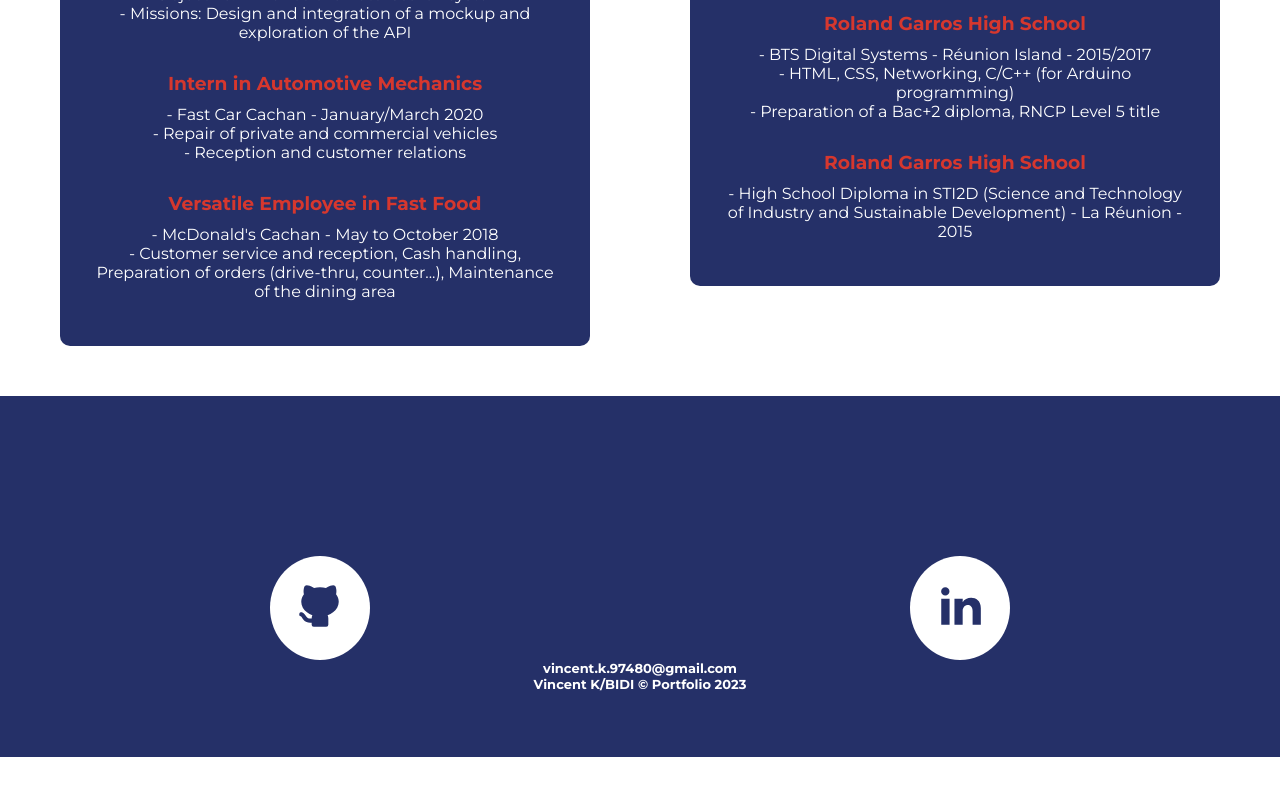
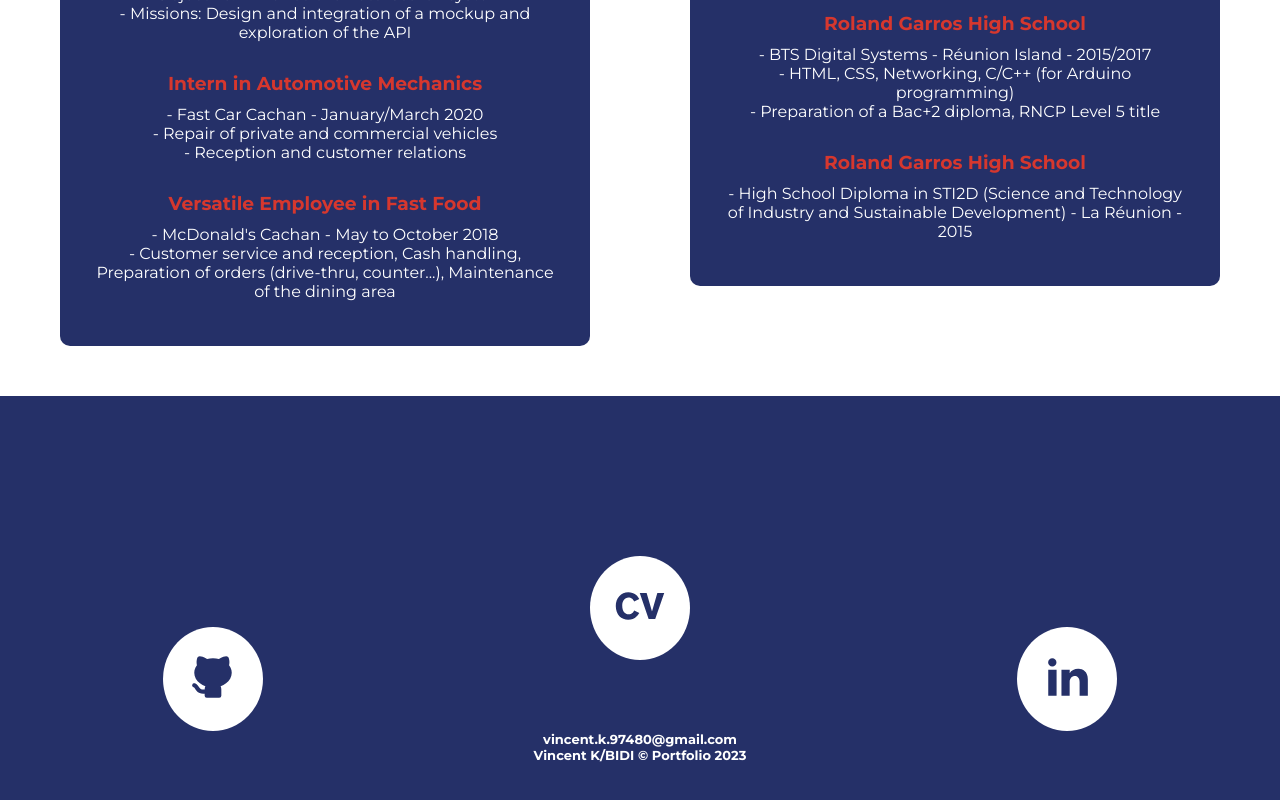
Before and after one commit to archi974/Portfolio-2.0, a React (Create React App) app: page /skills in a window 1280 px wide. Shown: the part 1364-2164 px from the top of the page. Before the commit the page ends 2121 px from the top, so only its background shows below. Built offline with nearby package versions, Linux system fonts and the light colour scheme.

Commit message:
[ADD] cv footer

```diff
--- a/src/components/layout.jsx
+++ b/src/components/layout.jsx
@@ -24,15 +24,24 @@ const Layout = ({ children, toggleLanguage, language, styleButton }) => {
       <footer className={`footer ${footerStyle}`}>
         <div className="footer-logo">
           <a href="https://github.com/archi974" target="_blank" rel="noreferrer" aria-label="GitHub Profile">
-            <div className="logo-github-bloc">
-              <svg className="logo-github" xmlns="http://www.w3.org/2000/svg" width="50" height="50" viewBox="0 0 24 24">
+            <div className="logo-bloc">
+              <svg className="logo" xmlns="http://www.w3.org/2000/svg" width="50" height="50" viewBox="0 0 24 24">
                 <path d="M7.024 2.31a9.08 9.08 0 0 1 2.125 1.046A11.432 11.432 0 0 1 12 3c.993 0 1.951.124 2.849.355a9.08 9.08 0 0 1 2.124-1.045c.697-.237 1.69-.621 2.28.032c.4.444.5 1.188.571 1.756c.08.634.099 1.46-.111 2.28C20.516 7.415 21 8.652 21 10c0 2.042-1.106 3.815-2.743 5.043a9.456 9.456 0 0 1-2.59 1.356c.214.49.333 1.032.333 1.601v3a1 1 0 0 1-1 1H9a1 1 0 0 1-1-1v-.991c-.955.117-1.756.013-2.437-.276c-.712-.302-1.208-.77-1.581-1.218c-.354-.424-.74-1.38-1.298-1.566a1 1 0 0 1 .632-1.898c.666.222 1.1.702 1.397 1.088c.48.62.87 1.43 1.63 1.753c.313.133.772.22 1.49.122L8 17.98a3.986 3.986 0 0 1 .333-1.581a9.455 9.455 0 0 1-2.59-1.356C4.106 13.815 3 12.043 3 10c0-1.346.483-2.582 1.284-3.618c-.21-.82-.192-1.648-.112-2.283l.005-.038c.073-.582.158-1.267.566-1.719c.59-.653 1.584-.268 2.28-.031Z" />
               </svg>
             </div>
           </a>
+          <div className="footer-logo-cv">
+            <a href="/Curriculum_Vitae_Vincent_K_BIDI.pdf" target="_blank" rel="noreferrer" aria-label="Curriculum vitae">
+              <div className="logo-bloc">
+                <svg className="logo" xmlns="http://www.w3.org/2000/svg" width="50" height="50" viewBox="0 0 512 512">
+                  <path d="M249.18 328.324c-9.788 15.384-19.179 30.434-40.222 45.055c-11.256 7.89-37.164 23.306-73.99 23.306C64.709 396.685 8 345.605 8 255.801c0-78.486 53.345-140.486 128.466-140.486c30.434 0 57.474 10.521 77.387 26.304c18.414 14.65 27.038 29.304 34.563 42.456l-52.58 26.273c-3.762-8.626-8.29-17.649-19.913-27.406c-12.784-10.155-25.54-13.152-36.46-13.152c-42.821 0-65.364 39.825-65.364 84.145c0 58.238 29.7 87.143 65.364 87.143c34.563 0 48.48-24.042 57.474-39.426l52.243 26.673zm184.194-204.75H504l-92.037 265.22h-67.597l-90.904-265.22h70.625l54.843 188.6z" />
+                </svg>
+              </div>
+            </a>
+          </div>
           <a href="https://www.linkedin.com/in/vincent-kbidi/" target="_blank" rel="noreferrer" aria-label="LinkedIn Profile">
-            <div className="logo-linkedin-bloc">
-              <svg className="logo-linkedin" xmlns="http://www.w3.org/2000/svg" width="50" height="50" viewBox="0 0 24 24">
+            <div className="logo-bloc">
+              <svg className="logo" xmlns="http://www.w3.org/2000/svg" width="50" height="50" viewBox="0 0 24 24">
                 <path d="M6.94 5a2 2 0 1 1-4-.002a2 2 0 0 1 4 .002ZM7 8.48H3V21h4V8.48Zm6.32 0H9.34V21h3.94v-6.57c0-3.66 4.77-4 4.77 0V21H22v-7.93c0-6.17-7.06-5.94-8.72-2.91l.04-1.68Z" />
               </svg>
             </div>
--- a/src/styles/components/_layout.scss
+++ b/src/styles/components/_layout.scss
@@ -72,24 +72,32 @@ footer {
     .footer-logo {
         display: flex;
         justify-content: space-around;
+        align-items: flex-end;
+        height: 175px;
+
+        .footer-logo-cv {
+            display: flex;
+            align-items: flex-start;
+            height: 100%;
+        }
 
         @media only screen and (max-width: 500px) {
             margin-bottom: 20px;
         }
 
-        .logo-github-bloc {
+        .logo-bloc {
             background-color: #fff;
             padding: 25px;
             border-radius: 50%;
 
-            .logo-github {
+            .logo {
                 fill: $blue;
             }
 
             &:hover {
                 background-color: $gradientRed;
 
-                .logo-github {
+                .logo {
                     fill: #fff;
                 }
             }
@@ -97,7 +105,7 @@ footer {
             @media only screen and (max-width: 500px) {
                 padding: 15px;
 
-                .logo-github {
+                .logo {
                     height: 35px;
                     width: 35px;
                 }
```
Also changed, not shown: src/styles/index.min.css, 2 other files (tests, documents, lock files or other folders).
